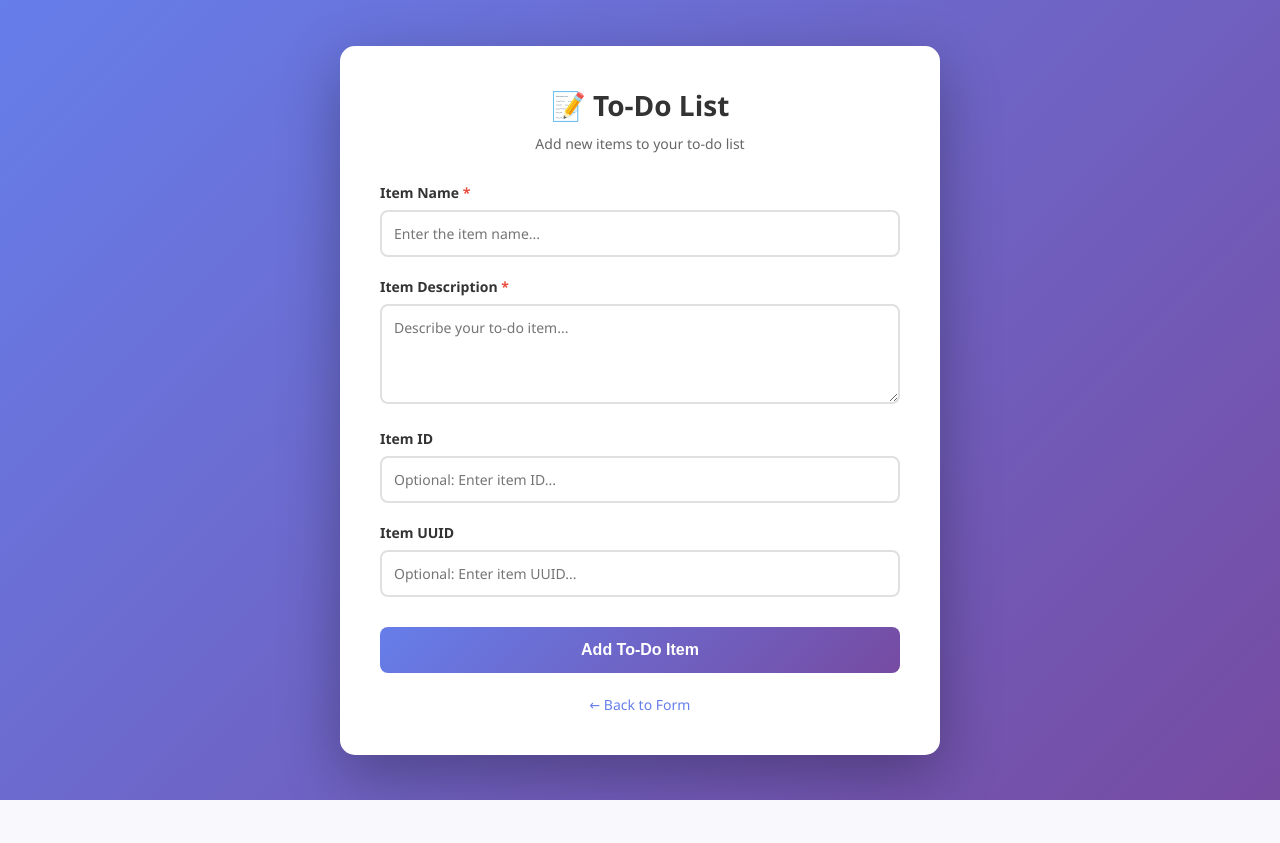
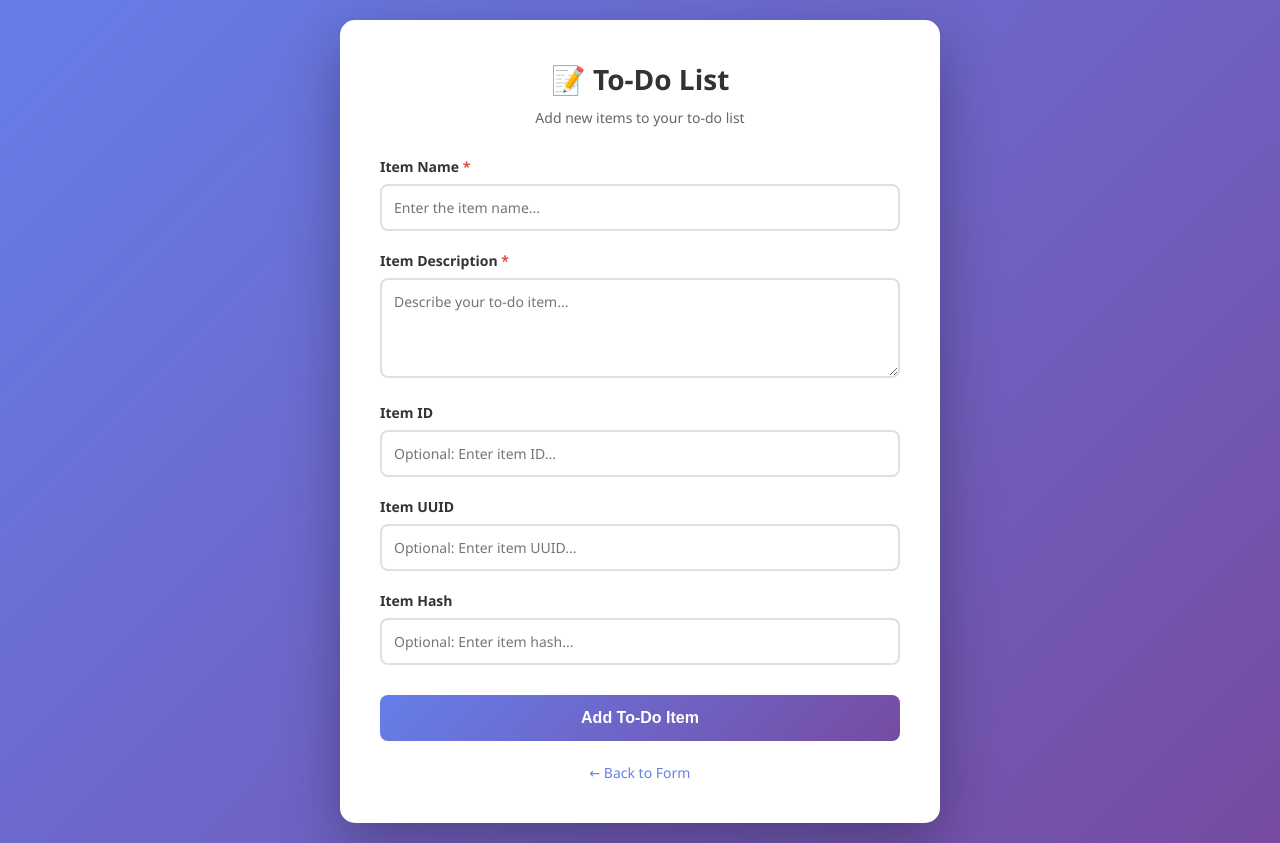
Before and after one commit to nomanqadri34/Flask-and-mongodb, a Flask app: template templates/todo.html in a window 1280 px wide. Before the commit the page ends 800 px from the top, so only its background shows below. Run offline with Flask 3, Linux system fonts and the light colour scheme; the template is opened without the code that fills it, so the values that code supplies are empty.

Commit message:
Task 4 Commit 3: Add Item Hash field to to-do form

```diff
--- a/templates/todo.html
+++ b/templates/todo.html
@@ -209,6 +209,18 @@
                 />
             </div>
 
+            <div class="form-group">
+                <label for="itemHash">
+                    Item Hash
+                </label>
+                <input
+                    type="text"
+                    id="itemHash"
+                    name="itemHash"
+                    placeholder="Optional: Enter item hash..."
+                />
+            </div>
+
             <button type="submit" class="submit-btn">Add To-Do Item</button>
         </form>
 
@@ -225,6 +237,7 @@
             const itemDescription = document.getElementById('itemDescription').value.trim();
             const itemID = document.getElementById('itemID').value.trim();
             const itemUUID = document.getElementById('itemUUID').value.trim();
+            const itemHash = document.getElementById('itemHash').value.trim();
 
             if (!itemName || !itemDescription) {
                 showError('Please fill in all required fields');
@@ -241,7 +254,8 @@
                         itemName: itemName,
                         itemDescription: itemDescription,
                         itemID: itemID || null,
-                        itemUUID: itemUUID || null
+                        itemUUID: itemUUID || null,
+                        itemHash: itemHash || null
                     })
                 });
 
```
